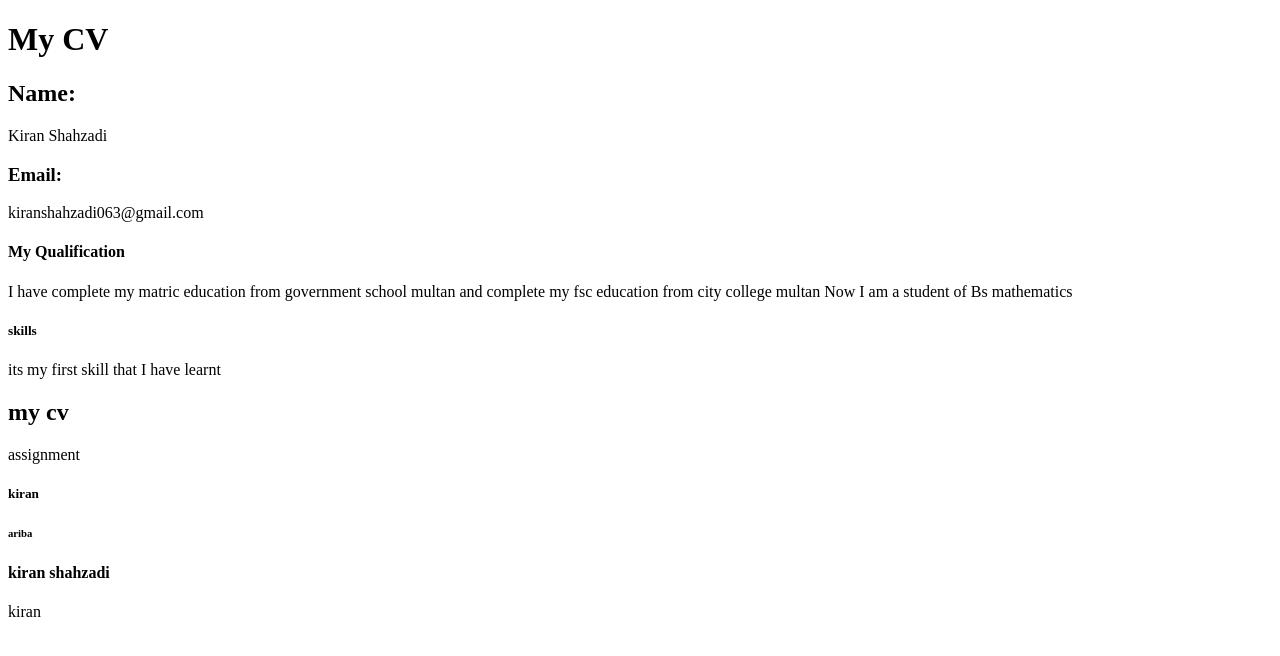
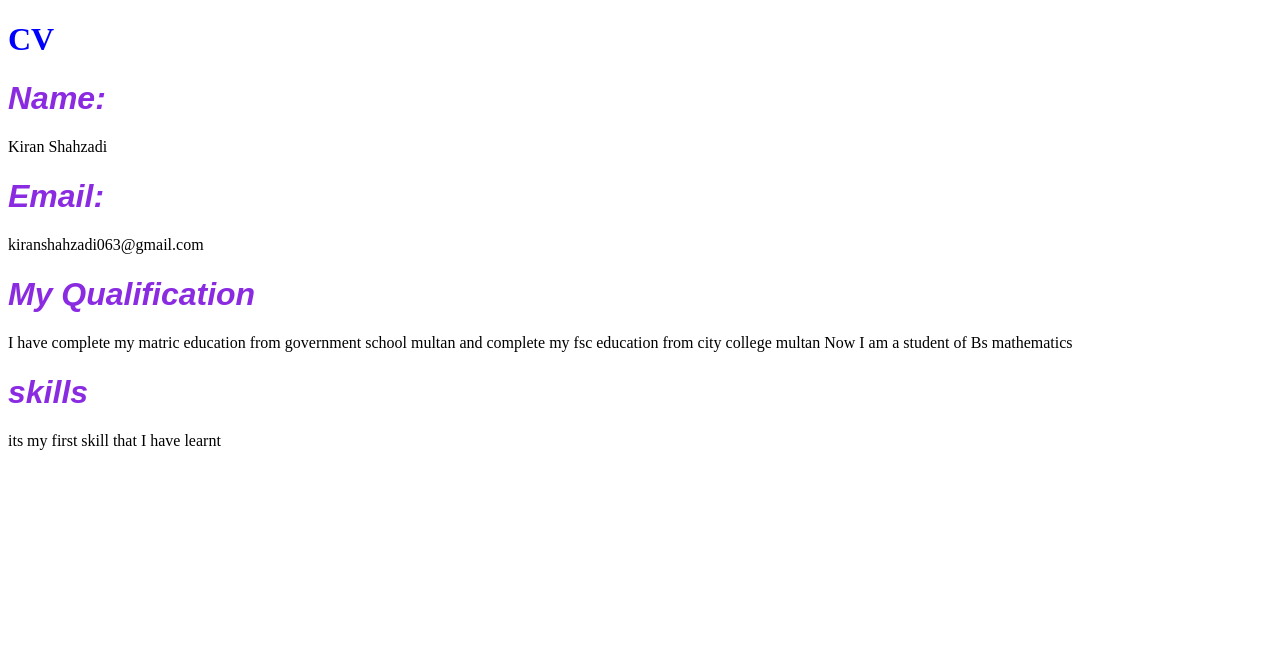
Before and after one commit to kiranshahzadi786/my-website, a plain HTML site: page index.html in a window 1280 px wide. Drawn offline with Linux system fonts and the light colour scheme.

Commit message:
cv with css

```diff
--- a/index.html
+++ b/index.html
@@ -5,22 +5,18 @@
     <meta http-equiv="X-UA-Compatible" content="IE=edge">
     <meta name="viewport" content="width=device-width, initial-scale=1.0">
     <title>Document</title>
+    <link rel="stylesheet" href="./style.css">
 </head>
 <body>
-    <h1><b>My CV </b></h1>
-    <h2><b>Name:</b></h2>
+    <h1 class="heading1"> <b>CV</b></h1>
+    <h1 class="heading2">Name:</h1>
      Kiran Shahzadi
-    <h3><b>Email:</b></h3>
+    <h1 class="heading2" >Email:</h1>
      kiranshahzadi063@gmail.com
-     <h4><b>My Qualification</b></h4>
+     <h1 class="heading2">My Qualification</h4>
      <p>I have complete my matric education from government school multan and complete my fsc education from city college multan Now I am a student of Bs mathematics </p>
- <h5><b>skills</b> </h5>
+ <h1 class="heading2">skills</h1>
  its my first skill that I have learnt
- <h2>my cv</h2>
- <h>assignment</h>
- <h5>kiran </h5>
- <h6>ariba</h6>
- <h4>kiran shahzadi</h4>
- <h>kiran</h>
+
 </body>
 </html>
--- /dev/null
+++ b/style.css
@@ -0,0 +1,8 @@
+.heading1{
+    color:blue;
+}
+.heading2{
+    font-style: italic;
+    font-family: Arial, Helvetica, sans-serif;
+    color:blueviolet ;
+}
```
